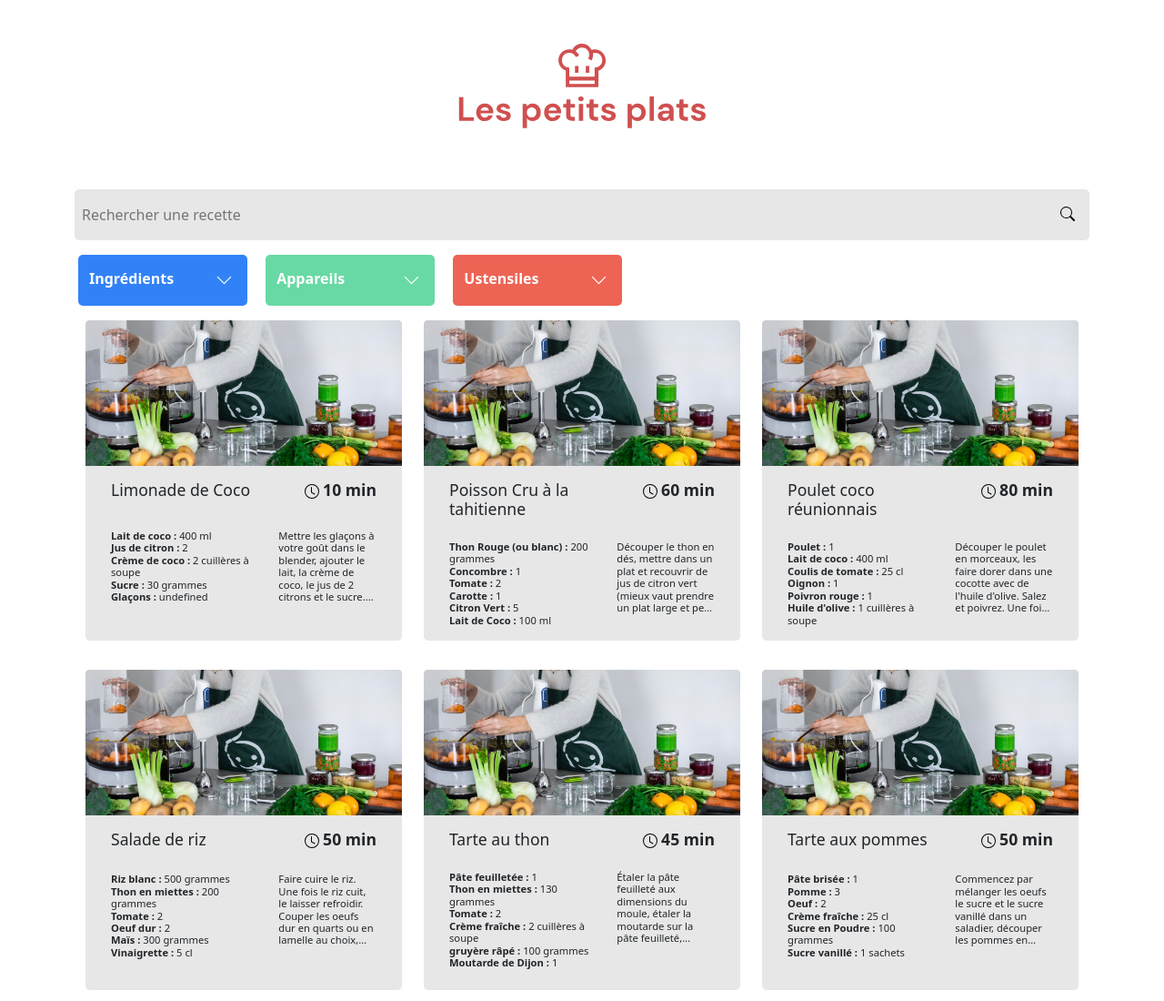
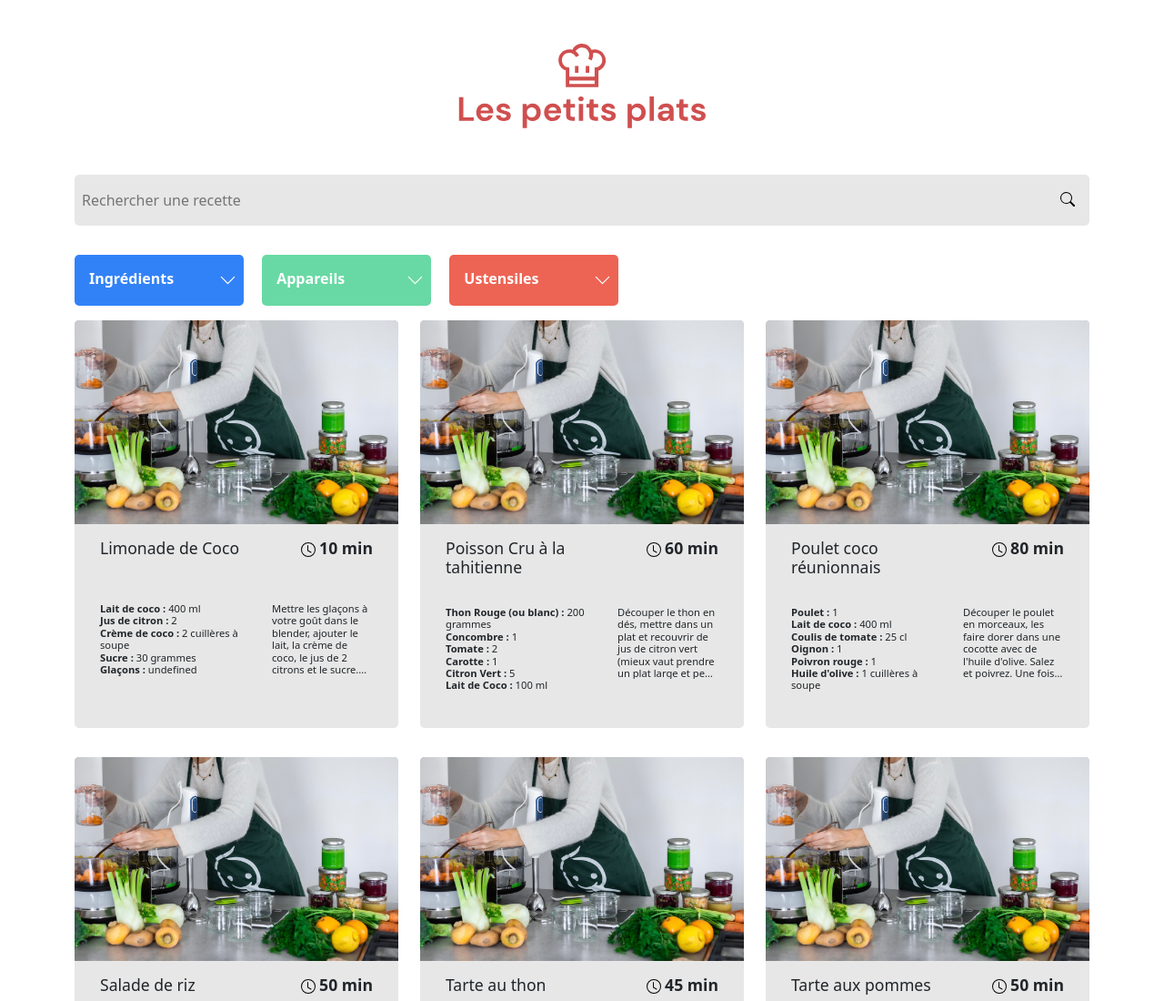
Before and after one commit to Warrios974/les-petits-plats, a website with bundled scripts: page index.html in a window 1280 px wide. Shown: the top 1100 px of the page at 91% size. Built offline with nearby package versions, Linux system fonts and the light colour scheme.

Commit message:
Correctif de style pour la maquette

```diff
--- a/index.html
+++ b/index.html
@@ -20,22 +20,19 @@
         </header>
         <main>
             <section>
-                <div class="container">
-                    <div class="row justify-content-center">
-                        <div class="col-12 mt-3">
-                            <form id="formFilter" class="form" action="index.html" method="post">
-                                <div class="mb-3">
+                <form id="formFilter" class="container form" action="index.html" method="post">
+                    <div>
                         <label for="seacrh"><img src="./assets/medias/icons/search.svg" alt="Seacrh"></label>
                         <input class="" type="text" name="seacrh" id="seacrh" placeholder="Rechercher une recette">
                     </div>
                     <div id="tagsFilters">
 
                     </div>
-                                <fieldset id="filters" class="mt-3">
+                    <fieldset id="filters">
                         <div id="filterIngredients" class="col-2 select select--blue" select="close">
-                                        <div class="row select__input">
+                            <div class="select__input">
                                 <label for="seacrhIngredient">Ingrédients</label>
-                                            <img src="./assets/medias/icons/chevron-down.svg" alt="" class="p-0 m-0" filter="yes">
+                                <img src="./assets/medias/icons/chevron-down.svg" alt="" filter="yes">
                                 <input class="" type="text" name="searchIngredient" id="searchIngredient">
                             </div>
                             <ul class="pb-2 select__choises">
@@ -43,9 +40,9 @@
                             </ul>
                         </div>
                         <div id="filterAppliances" class="col-2 select select--cyan" select="close">
-                                        <div class="row select__input">
+                            <div class="select__input">
                                 <label for="seacrhAppliance">Appareils</label>
-                                            <img src="./assets/medias/icons/chevron-down.svg" alt="" class="p-0 m-0" filter="yes">
+                                <img src="./assets/medias/icons/chevron-down.svg" alt="" filter="yes">
                                 <input class="" type="text" name="searchAppliance" id="searchAppliance">
                             </div>
                             <ul class="pb-2 select__choises">
@@ -53,9 +50,9 @@
                             </ul>
                         </div>
                         <div id="filterUstensils" class="col-2 select select--orange" select="close">
-                                        <div class="row select__input">
+                            <div class="select__input">
                                 <label for="seacrhUstensils">Ustensiles</label>
-                                            <img src="./assets/medias/icons/chevron-down.svg" alt="" class="p-0 m-0" filter="yes">
+                                <img src="./assets/medias/icons/chevron-down.svg" alt="" filter="yes">
                                 <input class="" type="text" name="searchUstensil" id="searchUstensil">
                             </div>
                             <ul class="pb-2 select__choises">
@@ -64,16 +61,11 @@
                         </div>
                     </fieldset>
                 </form>
-                        </div>
-                    </div>
-                </div>
             </section>
             <section>
                 <div class="container">
-                    <div class="row justify-content-center">
-                        <div id="receiptsGalery" class="row col-12">
+                    <div id="receiptsGalery" class="row justify-content-left">
 
-                        </div>
                     </div>
                 </div>
             </section>
--- a/sass/components/_card.scss
+++ b/sass/components/_card.scss
@@ -8,7 +8,7 @@
     }
     &__image{
         background-color: map-get($map: $colors, $key: color-image);
-        height: 10em;
+        height: 14em;
         overflow: hidden;
         > img{
             width: 100%;
@@ -17,7 +17,7 @@
         }
     }
     &__description{
-        height: 12em;
+        height: 14em;
         padding: 1em;
         overflow: hidden;
         > div > h3{
--- a/sass/components/_selects.scss
+++ b/sass/components/_selects.scss
@@ -1,7 +1,6 @@
 .select{
     position: relative;
     display: inline-block;
-    width: 12em;
     border-radius: 5px;
     margin-right: 1em;
     &__input{
@@ -12,7 +11,7 @@
             cursor: pointer;
             position: absolute;
             height: 100%;
-            right: 0;
+            right: .5em;
             width: 1.2em;
         }
         > label{
@@ -23,7 +22,6 @@
             top: 25%;
         }
         > input{
-            margin-left: 1em;
             width: 100%;
             &::placeholder{
                 color: map-get($map: $colors, $key: color-white);
@@ -33,7 +31,7 @@
     &__choises{
         position: absolute;
         top: 3em;
-        right: 8px;
+        right: .75em;
         display: none;
         border-radius: 5px;
         width: 100%;
--- a/sass/components/_tags.scss
+++ b/sass/components/_tags.scss
@@ -1,4 +1,13 @@
 .tag{
+    color: map-get($map: $colors, $key: color-white);
+    border-radius: 5px;
+    margin-right: .5em;
+    > img{
+        width: 1em;
+        height: 1em;
+        margin: 0 .7em .3em .7em;
+        cursor: pointer;
+    }
     &--ingredients{
         background-color: map-get($map: $colors, $key: color-secondary);
     }
@@ -8,12 +17,4 @@
     &--ustensils{
         background-color: map-get($map: $colors, $key: color-primary);
     }
-    color: map-get($map: $colors, $key: color-white);
-    border-radius: 5px;
-    > img{
-        width: 1em;
-        height: 1em;
-        margin: 0 .7em .3em .7em;
-        cursor: pointer;
-    }
 }
--- a/sass/layout/_forms.scss
+++ b/sass/layout/_forms.scss
@@ -10,6 +10,7 @@ input{
     > div:first-child{
         position: relative;
         > label{
+            width: 1em;
             position: absolute;
             right: 1em;
             top: 25%;
@@ -21,8 +22,15 @@ input{
         }
     }
 
+    #tagsFilters{
+        display: flex;
+        justify-content: flex-start;
+        padding: 1em 0;
+    }
+
     #filters{
         > div ul{
+            width: 100%;
             max-height: 22em;
             overflow-y: auto;
         }
--- a/scripts/search/filter.js
+++ b/scripts/search/filter.js
@@ -280,7 +280,7 @@ export function filters(data) {
     function addTagsFiltersInDOM(nameTag,type) {
         const span = document.createElement( "span" );
         const img = document.createElement( "img" );
-        span.setAttribute("class","tag col-4 p-2 m-2")
+        span.setAttribute("class","tag p-2")
         const className = "tag--" + type;
         span.classList.add(className);
         span.setAttribute("type", type);
--- a/scripts/utils/formFilters.js
+++ b/scripts/utils/formFilters.js
@@ -42,8 +42,6 @@ function displayLists(filterDOM,filterList) {
     if (idFilter == "filterUstensils") {
         nameFilter = "un ustensile";
     }
-
-    filterList ? console.log(filterList.length) : "";
 
     if (filterList && filterList.length == 0) {
         console.log(filterList.length)
```
Also changed, not shown: assets/stylesheets/prefixed/style.css, assets/stylesheets/style.css, 1 other file. Lines whose indentation alone changed are shown as unchanged.
